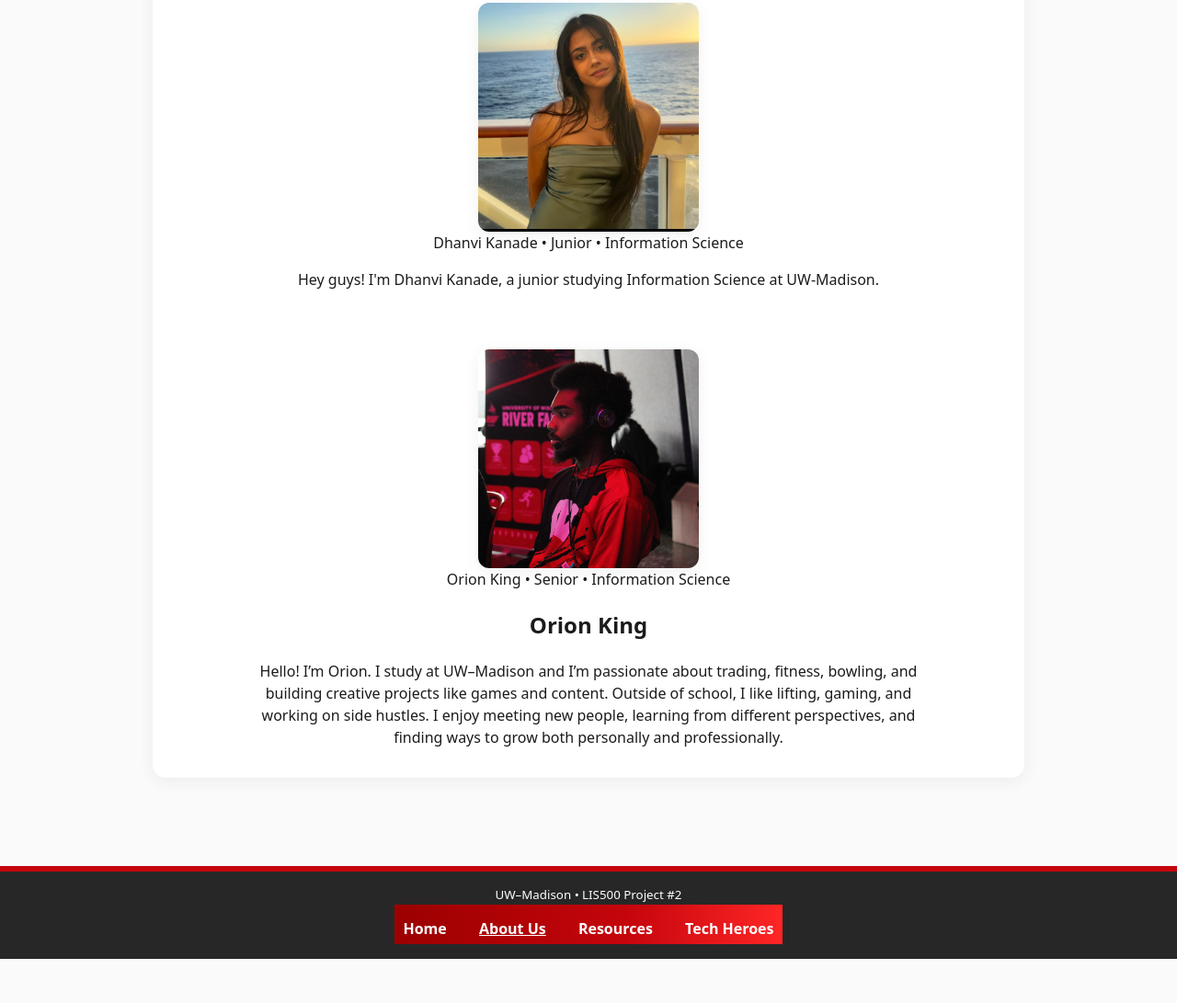
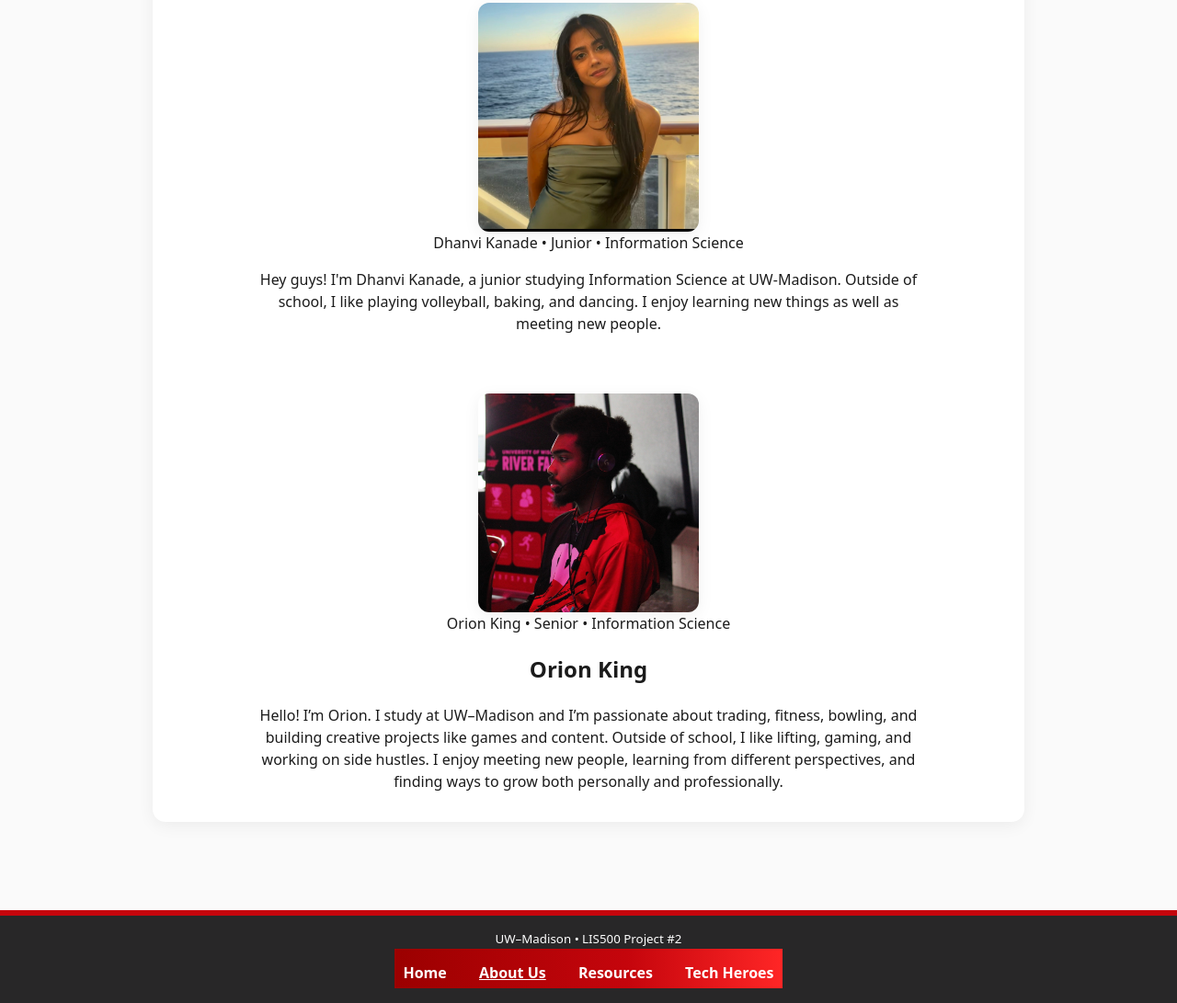
Before and after one commit to jasonthronson99/lis500-website, a plain HTML site: page about-us.html in a window 1280 px wide. Shown: the part 1047-2138 px from the top of the page at 92% size. Before the commit the page ends 2090 px from the top, so only its background shows below. Drawn offline with Linux system fonts and the light colour scheme.

Commit message:
added Dhanvi's about me expanded

```diff
--- a/about-us.html
+++ b/about-us.html
@@ -55,7 +55,7 @@
           <img src="images/Dhanvi.jpeg" alt="Portrait of Dhanvi Kanade" />
           <figcaption>Dhanvi Kanade • Junior • Information Science</figcaption>
         </figure>
-        <p>Hey guys! I'm Dhanvi Kanade, a junior studying Information Science at UW-Madison.</p>
+        <p>Hey guys! I'm Dhanvi Kanade, a junior studying Information Science at UW-Madison. Outside of school, I like playing volleyball, baking, and dancing. I enjoy learning new things as well as meeting new people.</p>
       </article>
 
       <!-- Orion -->
```
Also changed, not shown: 1 other file.
